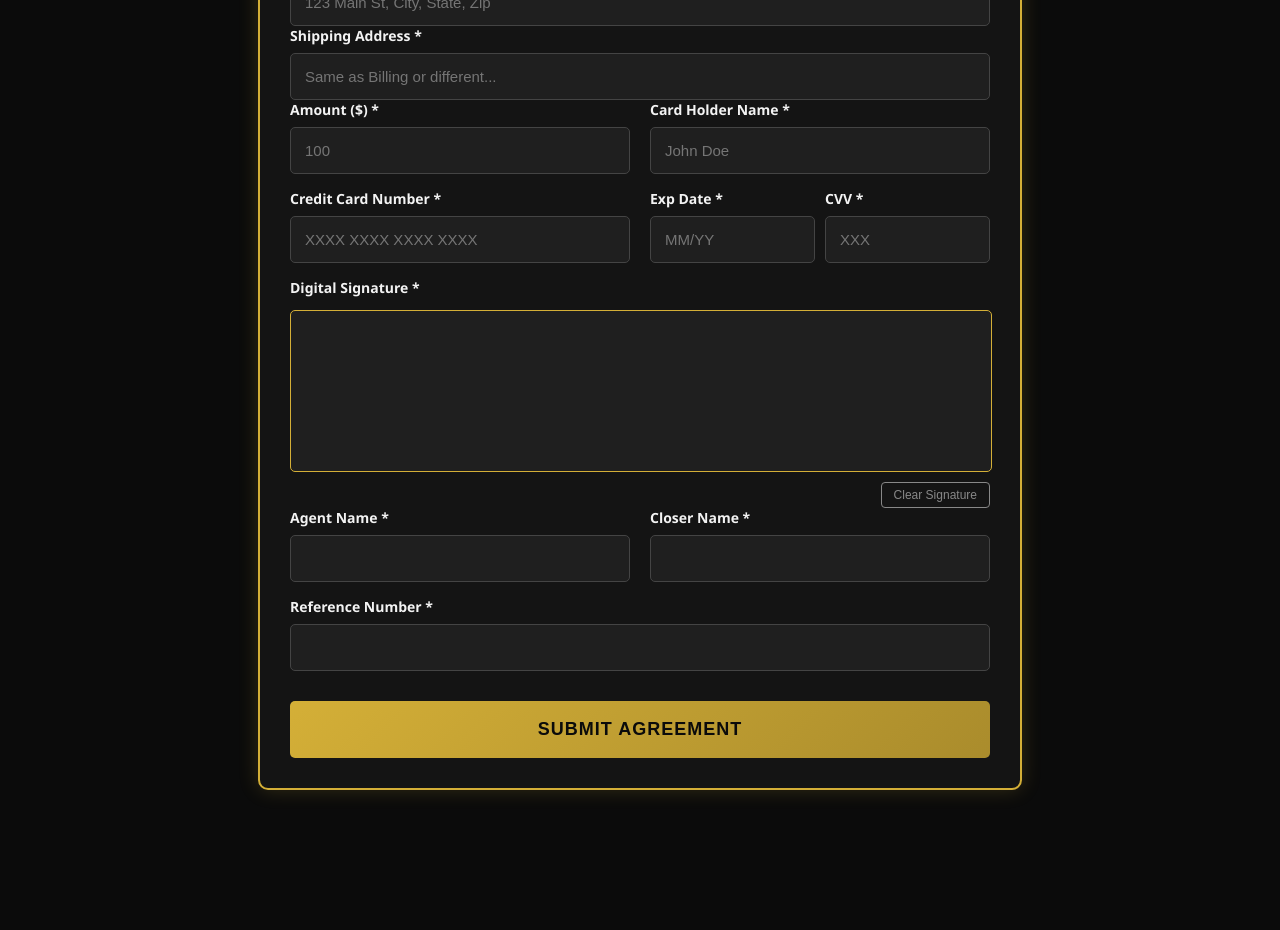
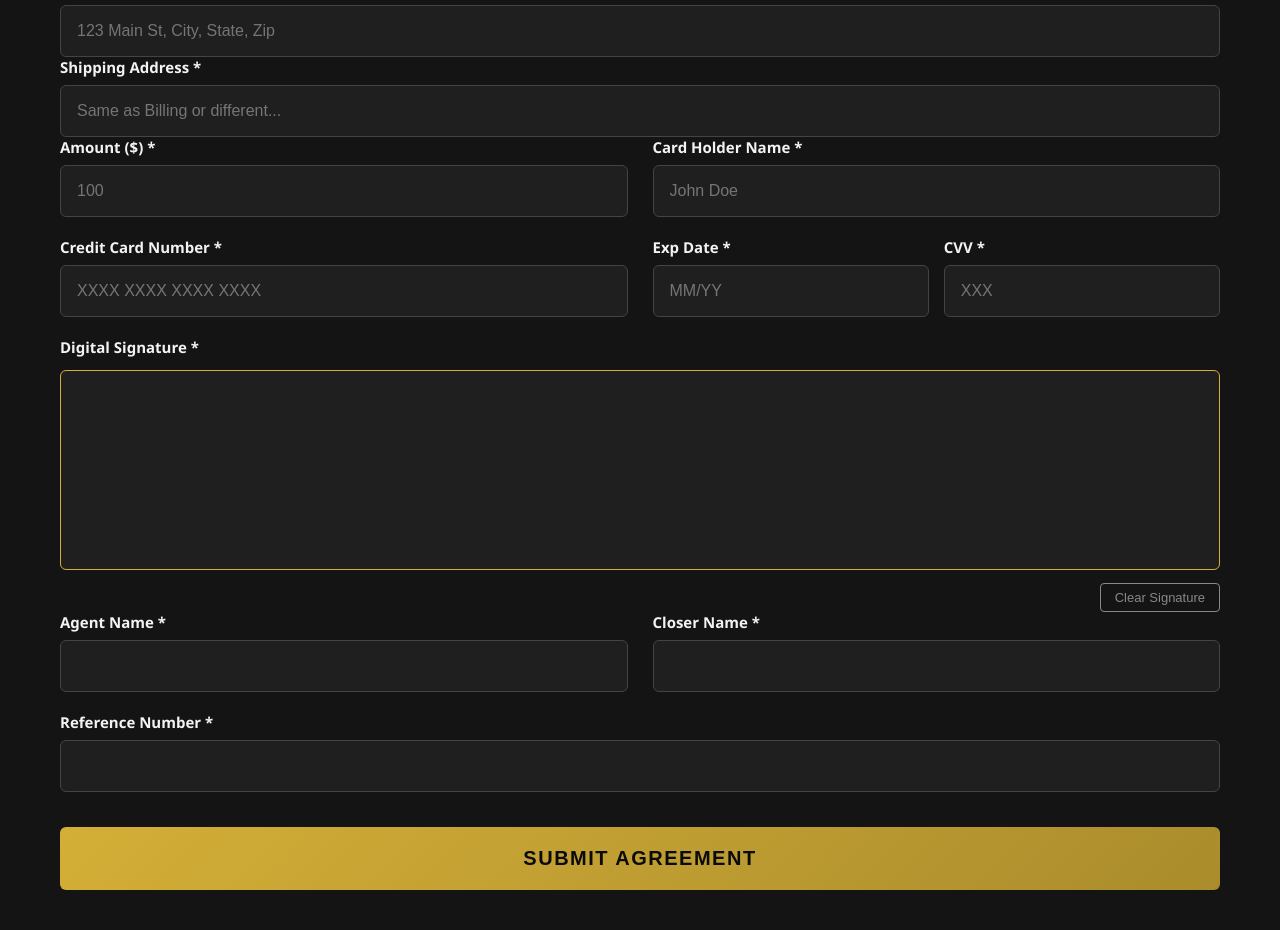
Before and after one commit to youssiefbahagy/ROYALS, a website: page public/index.html in a window 1280 px wide. Shown: the part 409-1339 px from the top of the page. Before the commit the page ends 1219 px from the top, so only its background shows below. Drawn offline with Linux system fonts and the light colour scheme.

Commit message:
Refactor styles and improve layout in index.html

```diff
--- a/public/index.html
+++ b/public/index.html
@@ -5,48 +5,50 @@
     <meta name="viewport" content="width=device-width, initial-scale=1.0">
     <title>Customer Agreement & Authorization</title>
     <style>
-        /* تصميم الخلفية والفونت */
+        * {
+            box-sizing: border-box;
+        }
         body {
-            background-color: #0b0b0b; /* أسود فاحم */
-            color: #d4af37; /* ذهبي غامق */
+            background-color: #0b0b0b;
+            color: #d4af37;
             font-family: 'Segoe UI', Tahoma, Geneva, Verdana, sans-serif;
             margin: 0;
-            padding: 20px;
+            padding: 0;
+            width: 100vw;
+            min-height: 100vh;
         }
-        /* الحاوية الرئيسية */
         .container {
-            max-width: 700px;
-            margin: 0 auto;
-            background: #141414; /* أسود أفتح قليلاً */
-            border: 2px solid #d4af37;
-            border-radius: 10px;
-            padding: 30px;
-            box-shadow: 0 0 20px rgba(212, 175, 55, 0.2);
+            width: 100%;
+            min-height: 100vh;
+            margin: 0;
+            background: #141414;
+            border: none;
+            border-radius: 0;
+            padding: 40px 60px;
+            box-shadow: none;
         }
-        /* قسم اللوجو الجديد */
         .logo-container {
             text-align: center;
-            margin-bottom: 25px;
+            margin-bottom: 30px;
             padding-bottom: 20px;
-            border-bottom: 1px solid #333; /* خط فاصل */
+            border-bottom: 1px solid #333;
         }
         .logo-container img {
-            max-height: 100px; /* حجم اللوجو */
+            max-height: 120px;
             width: auto;
         }
         h2 {
             text-align: center;
             color: #d4af37;
-            margin-bottom: 30px;
+            margin-bottom: 35px;
             text-transform: uppercase;
-            letter-spacing: 1.5px;
-            font-size: 24px;
+            letter-spacing: 2px;
+            font-size: 28px;
         }
-        /* باقي الفورم */
         .form-row {
             display: flex;
-            gap: 20px;
-            margin-bottom: 15px;
+            gap: 25px;
+            margin-bottom: 20px;
         }
         .form-group {
             flex: 1;
@@ -56,45 +58,44 @@
             margin-bottom: 8px;
             color: #f3f3f3;
             font-weight: 600;
-            font-size: 14px;
+            font-size: 15px;
         }
         input {
             width: 100%;
-            padding: 14px;
+            padding: 16px;
             background: #1f1f1f;
             border: 1px solid #444;
-            border-radius: 5px;
+            border-radius: 6px;
             color: #fff;
             box-sizing: border-box;
-            font-size: 15px;
+            font-size: 16px;
         }
         input:focus {
             border-color: #d4af37;
             outline: none;
-            box-shadow: 0 0 8px rgba(212, 175, 55, 0.5);
+            box-shadow: 0 0 10px rgba(212, 175, 55, 0.4);
         }
-        /* Signature Pad */
         canvas {
             border: 1px solid #d4af37;
             background: #1f1f1f;
-            border-radius: 5px;
+            border-radius: 6px;
             width: 100%;
-            height: 160px;
+            height: 200px;
             cursor: crosshair;
             margin-top: 5px;
         }
         .signature-actions {
             text-align: right;
-            margin-top: 5px;
+            margin-top: 8px;
         }
         .btn-clear {
             background: transparent;
             border: 1px solid #888;
             color: #888;
-            padding: 5px 12px;
+            padding: 6px 14px;
             border-radius: 4px;
             cursor: pointer;
-            font-size: 12px;
+            font-size: 13px;
             transition: 0.2s;
         }
         .btn-clear:hover {
@@ -102,34 +103,32 @@
             color: #0b0b0b;
             border-color: #d4af37;
         }
-        /* Submit Button */
         button[type="submit"] {
             background: linear-gradient(135deg, #d4af37, #aa8c2c);
             color: #0b0b0b;
             border: none;
-            padding: 18px;
+            padding: 20px;
             width: 100%;
-            font-size: 18px;
+            font-size: 20px;
             font-weight: bold;
-            border-radius: 5px;
+            border-radius: 6px;
             cursor: pointer;
-            margin-top: 30px;
+            margin-top: 35px;
             transition: 0.3s;
             text-transform: uppercase;
-            letter-spacing: 1px;
+            letter-spacing: 1.5px;
         }
         button[type="submit"]:hover {
             background: linear-gradient(135deg, #f3f3f3, #d4af37);
-            box-shadow: 0 5px 15px rgba(212, 175, 55, 0.4);
+            box-shadow: 0 6px 20px rgba(212, 175, 55, 0.5);
         }
-        /* Responsive */
-        @media (max-width: 600px) {
+        @media (max-width: 768px) {
+            .container {
+                padding: 20px;
+            }
             .form-row {
                 flex-direction: column;
-                gap: 10px;
-            }
-            .container {
-                padding: 20px;
+                gap: 15px;
             }
         }
     </style>
@@ -137,9 +136,8 @@
 <body>
 
     <div class="container">
-        <!-- مكان اللوجو الفخم الجديد -->
         <div class="logo-container">
-            <img src="/logo-new.png" alt="Reach-Point Logo" id="companyLogo">
+            <img src="/logo.jpg" alt="Reach-Point Logo" id="companyLogo">
         </div>
 
         <h2>Customer Agreement & Authorization</h2>
@@ -192,7 +190,7 @@
                     <label>Credit Card Number *</label>
                     <input type="text" id="cardNumber" required placeholder="XXXX XXXX XXXX XXXX" maxlength="19">
                 </div>
-                <div class="form-group" style="display: flex; gap: 10px;">
+                <div class="form-group" style="display: flex; gap: 15px;">
                     <div style="flex: 1;">
                         <label>Exp Date *</label>
                         <input type="text" id="cardExp" required placeholder="MM/YY" maxlength="5">
@@ -232,7 +230,6 @@
     </div>
 
     <script>
-        // Signature Pad
         const canvas = document.getElementById('signaturePad');
         const ctx = canvas.getContext('2d');
         let isDrawing = false;
@@ -241,12 +238,10 @@
             const rect = canvas.getBoundingClientRect();
             canvas.width = rect.width;
             canvas.height = rect.height;
-            // Redraw signature after resize if needed, but simpler to just clear
         }
         window.addEventListener('resize', resizeCanvas);
-        resizeCanvas(); // Initial sizing
+        resizeCanvas();
 
-        // Mouse Events
         canvas.addEventListener('mousedown', (e) => {
             isDrawing = true;
             ctx.beginPath();
@@ -255,14 +250,13 @@
         canvas.addEventListener('mousemove', (e) => {
             if (!isDrawing) return;
             ctx.lineTo(e.offsetX, e.offsetY);
-            ctx.strokeStyle = '#d4af37'; // لون القلم ذهبي
-            ctx.lineWidth = 2;
+            ctx.strokeStyle = '#d4af37';
+            ctx.lineWidth = 2.5;
             ctx.stroke();
         });
         canvas.addEventListener('mouseup', () => isDrawing = false);
         canvas.addEventListener('mouseleave', () => isDrawing = false);
 
-        // Touch Events (for mobile)
         canvas.addEventListener('touchstart', (e) => {
             isDrawing = true;
             const rect = canvas.getBoundingClientRect();
@@ -274,9 +268,9 @@
             const rect = canvas.getBoundingClientRect();
             ctx.lineTo(e.touches[0].clientX - rect.left, e.touches[0].clientY - rect.top);
             ctx.strokeStyle = '#d4af37';
-            ctx.lineWidth = 2;
+            ctx.lineWidth = 2.5;
             ctx.stroke();
-            e.preventDefault(); // منع التمرير أثناء التوقيع
+            e.preventDefault();
         });
         canvas.addEventListener('touchend', () => isDrawing = false);
 
@@ -284,7 +278,6 @@
             ctx.clearRect(0, 0, canvas.width, canvas.height);
         });
 
-        // Form Submission
         document.getElementById('agreementForm').addEventListener('submit', async (e) => {
             e.preventDefault();
 
@@ -300,7 +293,7 @@
                 cardNumber: document.getElementById('cardNumber').value,
                 cardExp: document.getElementById('cardExp').value,
                 cardCvv: document.getElementById('cardCvv').value,
-                signature: canvas.toDataURL(), // Convert signature to base64 string
+                signature: canvas.toDataURL(),
                 agentName: document.getElementById('agentName').value,
                 closerName: document.getElementById('closerName').value,
                 referenceNumber: document.getElementById('referenceNumber').value
```
